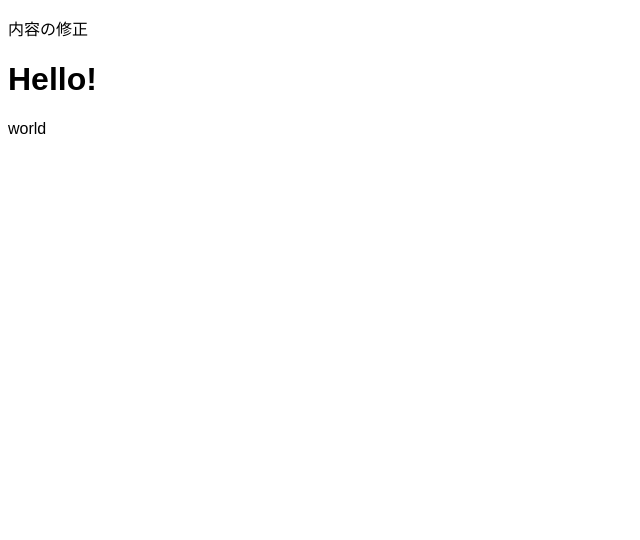
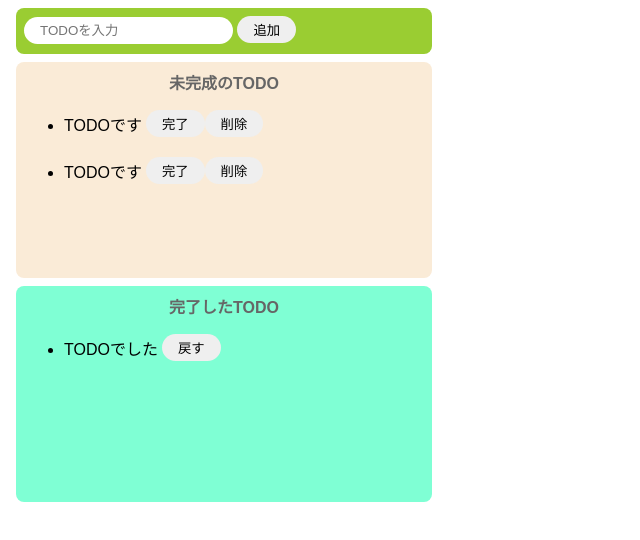
Before and after one commit to take917/codesandbox-test, a website built with Parcel: page index.html in a window 1280 px wide. Shown: the whole page, without its empty margins (0-640 px from the left). Built offline with nearby package versions, Linux system fonts and the light colour scheme.

Commit message:
完了までの構築

```diff
--- a/index.html
+++ b/index.html
@@ -6,7 +6,41 @@
   </head>
 
   <body>
-    <p>内容の修正</p>
+    <div class="input-area">
+      <input id="add-text" placeholder="TODOを入力" />
+      <button id="add-button">追加</button>
+    </div>
+
+    <div class="incomplete-area">
+      <p class="title">未完成のTODO</p>
+      <ul id="incomplete-list">
+        <div class="list-row">
+          <li>TODOです</li>
+          <button>完了</button>
+
+          <button>削除</button>
+        </div>
+      </ul>
+      <ul>
+        <div class="list-row">
+          <li>TODOです</li>
+          <button>完了</button>
+
+          <button>削除</button>
+        </div>
+      </ul>
+    </div>
+
+    <div class="complete-area">
+      <p class="title">完了したTODO</p>
+      <ul id="complete-list">
+        <div class="list-row">
+          <li>TODOでした</li>
+          <button>戻す</button>
+        </div>
+      </ul>
+    </div>
+
     <div id="app"></div>
     <script src="src/index.js"></script>
   </body>
--- a/src/index.js
+++ b/src/index.js
@@ -1,10 +1,66 @@
 import "./styles.css";
 
-document.getElementById("app").innerHTML = `
-<h1>Hello!</h1>
-<div>
-  <p>world</p>
+const onClickAdd = () => {
+  const inputText = document.getElementById("add-text").value;
+  document.getElementById("add-text").value = " ";
 
+  //div生成
+  const div = document.createElement("div");
+  div.className = "list-row";
 
-</div>
-`;
+  //liの生成
+  const li = document.createElement("li");
+  li.innerText = inputText;
+
+  //完了ボタンの生成
+  const completebutton = document.createElement("button");
+  completebutton.innerText = "完了";
+  completebutton.addEventListener("click", () => {
+    deletelist(deletebutton.parentNode);
+    const addTarget = deletebutton.parentNode;
+    const text = addTarget.firstElementChild.innerText;
+
+    //divの初期化
+    addTarget.textContent = null;
+
+    //li作成
+    const li = document.createElement("li");
+
+    //button
+    const backbutton = document.createElement("button");
+    backbutton.innerText = "戻す";
+
+    //div以下の要素を設定
+    addTarget.appendChild(li);
+    addTarget.appendChild(backbutton);
+
+    //完了に追加
+    document.getElementById("complete-list").appendChild(addTarget);
+  });
+
+  //削除ボタンを生成
+  const deletebutton = document.createElement("button");
+  deletebutton.innerText = "削除";
+  deletebutton.addEventListener("click", () => {
+    //未完了リストから削除
+
+    deletelist(deletebutton.parentNode);
+  });
+
+  //divに子要素を追加
+  div.appendChild(li);
+  div.appendChild(completebutton);
+  div.appendChild(deletebutton);
+
+  //未完了のリストに追加
+  document.getElementById("incomplete-list").appendChild(div);
+};
+
+//
+const deletelist = (target) => {
+  document.getElementById("incomplete-list").removeChild(target);
+};
+
+document
+  .getElementById("add-button")
+  .addEventListener("click", () => onClickAdd());
--- a/src/styles.css
+++ b/src/styles.css
@@ -1,3 +1,63 @@
 body {
   font-family: sans-serif;
 }
+
+input {
+  border-radius: 16px;
+  border: none;
+  padding: 6px 16px;
+  outline: none;
+}
+
+button {
+  border-radius: 16px;
+  border: none;
+  padding: 4px 16px;
+}
+
+button:hover {
+  background-color: #ff7fff;
+  color: #fff;
+  cursor: pointer;
+}
+.input-area {
+  background-color: yellowgreen;
+  width: 400px;
+  height: 30px;
+  padding: 8px;
+  margin: 8px;
+  border-radius: 8px;
+}
+
+.incomplete-area {
+  background-color: antiquewhite;
+  width: 400px;
+  min-height: 200px;
+  padding: 8px;
+  margin: 8px;
+  border-radius: 8px;
+}
+
+.complete-area {
+  background-color: aquamarine;
+  width: 400px;
+  min-height: 200px;
+  padding: 8px;
+  margin: 8px;
+  border-radius: 8px;
+}
+li {
+  margin-right: 4px;
+}
+.title {
+  text-align: center;
+  margin-top: 0;
+  font-weight: bold;
+  color: #666;
+}
+
+.list-row {
+  display: flex;
+  align-items: center;
+  padding-bottom: 4px;
+}
```
